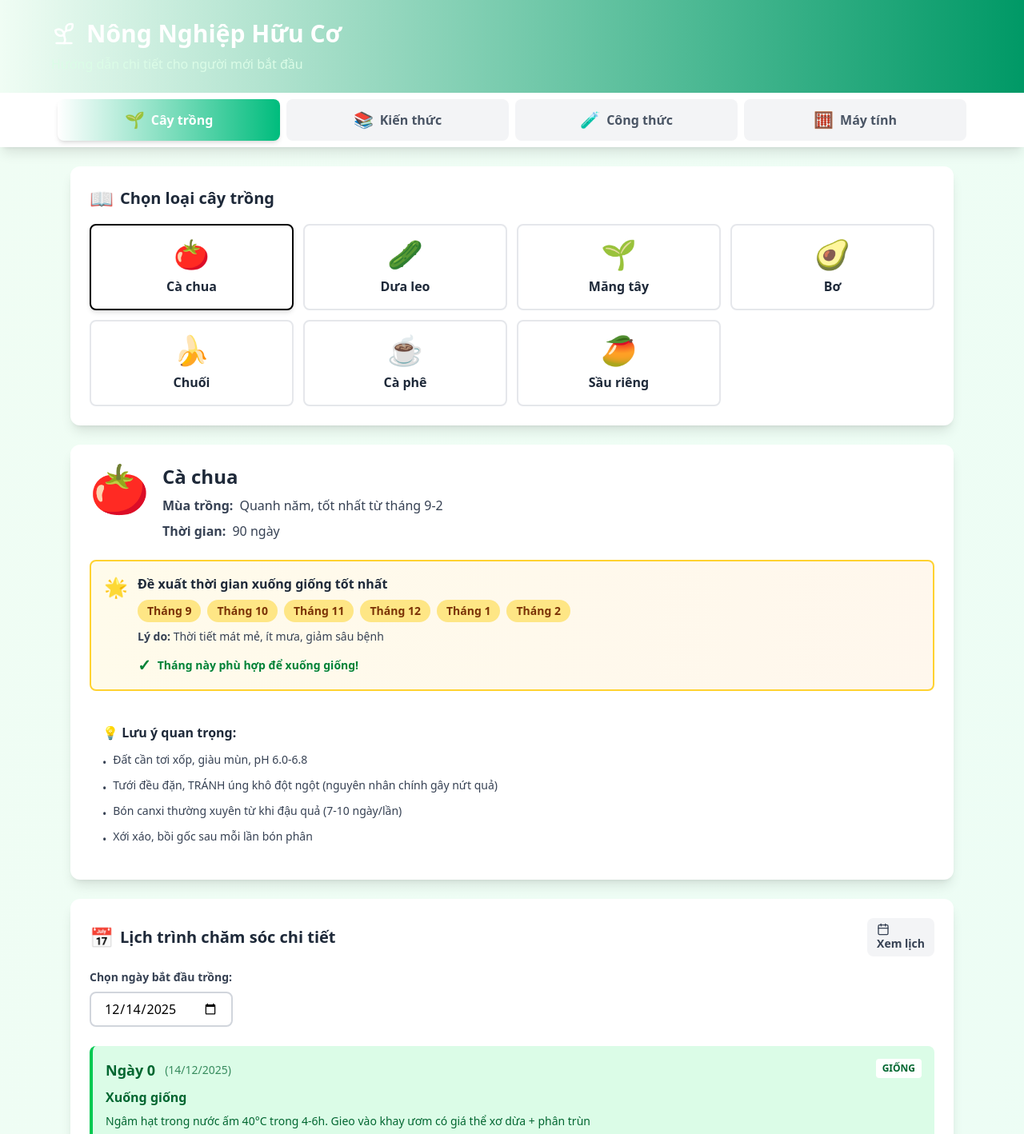
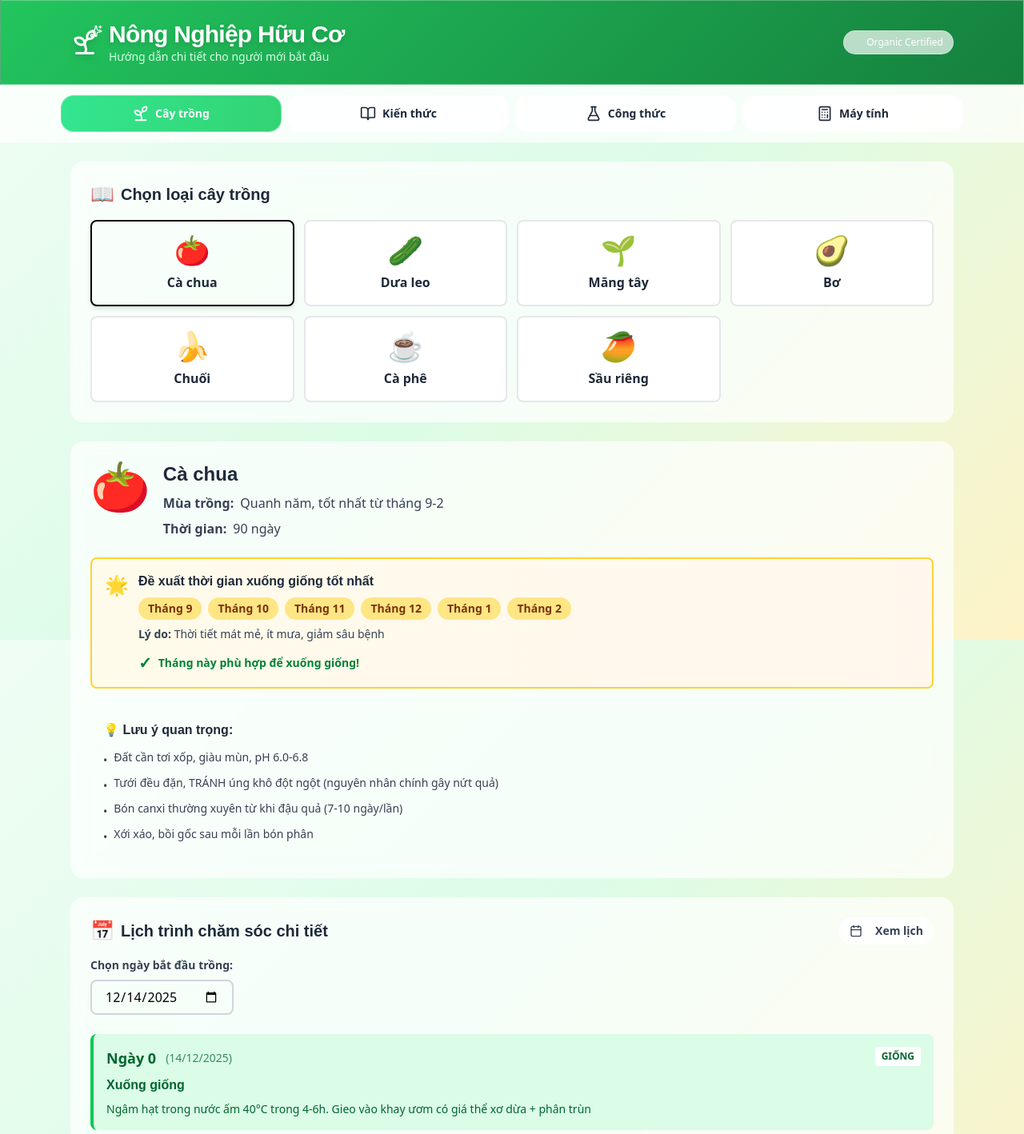
Before and after one commit to vuonem679-web/huuco, a React (Vite) app: page / in a window 1280 px wide. Shown: the top 1418 px of the page at 80% size. Built offline with nearby package versions, Linux system fonts and the light colour scheme.

Commit message:
fix: button color

```diff
--- a/src/App.jsx
+++ b/src/App.jsx
@@ -11,11 +11,11 @@ function App() {
   const [activeTab, setActiveTab] = useLocalStorage('activeTab', 'crops');
 
   return (
-    <div className="min-h-screen bg-gradient-to-br from-green-50 to-emerald-50 flex flex-col">
+    <div className="min-h-screen flex flex-col">
       <Header />
       <TabNavigation activeTab={activeTab} setActiveTab={setActiveTab} />
 
-      <main className="flex-1 max-w-6xl mx-auto w-full p-4 md:p-6">
+      <main className="flex-1 max-w-6xl mx-auto w-full p-4 md:p-6 animate-fadeInUp">
         {activeTab === 'crops' && <CropsTab />}
         {activeTab === 'knowledge' && <KnowledgeTab />}
         {activeTab === 'formulas' && <FormulasTab />}
--- a/src/components/common/Button.jsx
+++ b/src/components/common/Button.jsx
@@ -4,20 +4,23 @@ export default function Button({
     variant = 'primary',
     size = 'md',
     className = '',
+    icon: Icon,
     ...props
 }) {
-    const baseClasses = 'rounded-lg font-semibold transition-all active:scale-95';
+    const baseClasses = 'rounded-2xl font-semibold transition-all duration-300 active:scale-95 flex items-center justify-center gap-2 backdrop-blur-md';
 
     const variants = {
-        primary: 'bg-gradient-to-r from-primary-500 to-emerald-500 text-white hover:from-primary-600 hover:to-emerald-600 shadow-md',
-        secondary: 'bg-gray-100 text-gray-700 hover:bg-gray-200',
-        outline: 'border-2 border-primary-500 text-primary-600 hover:bg-primary-50'
+        primary: 'glass bg-gradient-to-r from-primary-400/80 to-primary-500/80 text-white hover:from-primary-500/90 hover:to-primary-600/90 shadow-soft hover:shadow-glow border border-white/20',
+        secondary: 'glass bg-white/40 text-gray-700 border border-white/30 hover:bg-white/60 shadow-soft hover:shadow-medium',
+        outline: 'glass border-2 border-primary-400/50 bg-white/20 text-primary-700 hover:bg-primary-400/30 hover:border-primary-500/70 shadow-soft',
+        ghost: 'glass-dark text-gray-100 hover:bg-white/10 border border-white/10',
+        accent: 'glass bg-gradient-to-r from-accent-300/80 to-accent-400/80 text-white hover:from-accent-400/90 hover:to-accent-500/90 shadow-soft hover:shadow-medium border border-white/20'
     };
 
     const sizes = {
         sm: 'px-3 py-1.5 text-sm',
-        md: 'px-4 py-2 text-base',
-        lg: 'px-6 py-3 text-lg'
+        md: 'px-5 py-2.5 text-base',
+        lg: 'px-7 py-3.5 text-lg'
     };
 
     return (
@@ -26,6 +29,7 @@ export default function Button({
             className={`${baseClasses} ${variants[variant]} ${sizes[size]} ${className}`}
             {...props}
         >
+            {Icon && <Icon className={`${size === 'sm' ? 'w-4 h-4' : size === 'lg' ? 'w-6 h-6' : 'w-5 h-5'} transition-transform duration-300 group-hover:scale-110`} />}
             {children}
         </button>
     );
--- a/src/components/common/Card.jsx
+++ b/src/components/common/Card.jsx
@@ -1,7 +1,15 @@
-export default function Card({ children, className = '' }) {
+export default function Card({ children, className = '', hover = true }) {
     return (
-        <div className={`bg-white rounded-xl shadow-lg p-4 md:p-6 ${className}`}>
-            {children}
+        <div
+            className={`
+        glass rounded-2xl shadow-medium border border-white/30
+        ${hover ? 'hover:shadow-strong hover:-translate-y-1 transition-all duration-300' : ''}
+        ${className}
+      `}
+        >
+            <div className="p-4 md:p-6">
+                {children}
+            </div>
         </div>
     );
 }
--- a/src/components/layout/Footer.jsx
+++ b/src/components/layout/Footer.jsx
@@ -1,19 +1,33 @@
-import { Leaf } from 'lucide-react';
+import { Leaf, Sparkles } from 'lucide-react';
 
 export default function Footer() {
     return (
-        <footer className="bg-gray-800 text-white p-4 md:p-6 mt-12">
-            <div className="max-w-6xl mx-auto text-center">
-                <div className="flex items-center justify-center gap-2 mb-2">
-                    <Leaf className="w-4 h-4 md:w-5 md:h-5 text-green-400" />
-                    <span className="font-semibold text-sm md:text-base">Nông Nghiệp Hữu Cơ</span>
+        <footer className="bg-gradient-to-r from-gray-900 to-gray-800 text-white mt-12 relative overflow-hidden">
+            {/* Decorative elements */}
+            <div className="absolute top-0 left-0 w-full h-1 bg-gradient-to-r from-primary-400 via-accent-400 to-primary-400"></div>
+
+            <div className="max-w-6xl mx-auto p-6 md:p-8 relative">
+                <div className="flex flex-col md:flex-row items-center justify-between gap-4">
+                    <div className="flex items-center gap-2 md:gap-3">
+                        <div className="relative">
+                            <Leaf className="w-5 h-5 md:w-6 md:h-6 text-primary-400" />
+                            <Sparkles className="w-3 h-3 absolute -top-1 -right-1 text-accent-300 animate-pulse" />
+                        </div>
+                        <div>
+                            <span className="font-display font-semibold text-base md:text-lg">Nông Nghiệp Hữu Cơ</span>
+                            <p className="text-gray-400 text-xs">Hướng dẫn chi tiết cho người mới bắt đầu</p>
+                        </div>
+                    </div>
+
+                    <div className="text-center md:text-right">
+                        <p className="text-gray-400 text-xs md:text-sm mb-1">
+                            Made with 💚 for sustainable farming
+                        </p>
+                        <p className="text-gray-500 text-xs">
+                            Lưu ý: Thông tin chỉ mang tính chất tham khảo
+                        </p>
+                    </div>
                 </div>
-                <p className="text-gray-400 text-xs md:text-sm">
-                    Hướng dẫn chi tiết cho người mới bắt đầu
-                </p>
-                <p className="text-gray-500 text-xs mt-2">
-                    Lưu ý: Thông tin chỉ mang tính chất tham khảo. Hãy điều chỉnh phù hợp với điều kiện địa phương.
-                </p>
             </div>
         </footer>
     );
--- a/src/components/layout/Header.jsx
+++ b/src/components/layout/Header.jsx
@@ -1,16 +1,31 @@
-import { Sprout } from 'lucide-react';
+import { Sprout, Sparkles } from 'lucide-react';
 
 export default function Header() {
     return (
-        <div className="bg-gradient-to-r from-primary-600 to-emerald-600 text-white p-4 md:p-6 shadow-lg">
-            <div className="max-w-6xl mx-auto">
-                <div className="flex items-center gap-2 md:gap-3 mb-1 md:mb-2">
-                    <Sprout className="w-6 h-6 md:w-8 md:h-8" />
-                    <h1 className="text-xl md:text-3xl font-bold">Nông Nghiệp Hữu Cơ</h1>
+        <div className="glass gradient-nature text-white shadow-strong sticky top-0 z-50 border-b border-white/20">
+            <div className="max-w-6xl mx-auto p-4 md:p-6">
+                <div className="flex items-center justify-between">
+                    <div className="flex items-center gap-2 md:gap-3">
+                        <div className="relative">
+                            <Sprout className="w-7 h-7 md:w-9 md:h-9 animate-float drop-shadow-lg" />
+                            <Sparkles className="w-3 h-3 md:w-4 md:h-4 absolute -top-1 -right-1 text-accent-200 animate-pulse" />
+                        </div>
+                        <div>
+                            <h1 className="text-xl md:text-3xl font-display font-bold tracking-tight drop-shadow-md">
+                                Nông Nghiệp Hữu Cơ
+                            </h1>
+                            <p className="text-green-100 text-xs md:text-sm font-light">
+                                Hướng dẫn chi tiết cho người mới bắt đầu
+                            </p>
+                        </div>
+                    </div>
+
+                    {/* Optional: Add user menu or settings here */}
+                    <div className="hidden md:flex items-center gap-2 glass px-3 py-1.5 rounded-full border border-white/20">
+                        <div className="w-2 h-2 bg-accent-300 rounded-full animate-pulse"></div>
+                        <span className="text-xs text-white font-medium">Organic Certified</span>
+                    </div>
                 </div>
-                <p className="text-green-100 text-sm md:text-base">
-                    Hướng dẫn chi tiết cho người mới bắt đầu
-                </p>
             </div>
         </div>
     );
--- a/src/components/layout/TabNavigation.jsx
+++ b/src/components/layout/TabNavigation.jsx
@@ -1,29 +1,59 @@
+import { Sprout, BookOpen, FlaskConical, Calculator } from 'lucide-react';
+
 export default function TabNavigation({ activeTab, setActiveTab }) {
     const tabs = [
-        { id: 'crops', label: 'Cây trồng', icon: '🌱' },
-        { id: 'knowledge', label: 'Kiến thức', icon: '📚' },
-        { id: 'formulas', label: 'Công thức', icon: '🧪' },
-        { id: 'calculator', label: 'Máy tính', icon: '🧮' }
+        { id: 'crops', label: 'Cây trồng', icon: Sprout, color: 'from-green-400/80 to-green-500/80' },
+        { id: 'knowledge', label: 'Kiến thức', icon: BookOpen, color: 'from-blue-400/80 to-blue-500/80' },
+        { id: 'formulas', label: 'Công thức', icon: FlaskConical, color: 'from-purple-400/80 to-purple-500/80' },
+        { id: 'calculator', label: 'Máy tính', icon: Calculator, color: 'from-yellow-400/80 to-yellow-500/80' }
     ];
 
     return (
-        <div className="bg-white shadow-lg sticky top-0 z-10">
+        <div className="glass sticky top-[88px] md:top-[104px] z-40 border-b border-white/30">
             <div className="max-w-6xl mx-auto">
-                {/* Mobile: Scrollable horizontal tabs */}
-                <div className="flex overflow-x-auto scrollbar-hide md:grid md:grid-cols-4 gap-1 md:gap-2 p-2">
-                    {tabs.map((tab) => (
+                {/* Desktop: Grid layout */}
+                <div className="hidden md:grid md:grid-cols-4 gap-2 p-3">
+                    {tabs.map((tab) => {
+                        const Icon = tab.icon;
+                        return (
                             <button
                                 key={tab.id}
                                 onClick={() => setActiveTab(tab.id)}
-                            className={`flex-shrink-0 flex items-center justify-center gap-2 py-3 px-4 md:px-6 rounded-lg font-semibold text-sm md:text-base transition-all whitespace-nowrap ${activeTab === tab.id
-                                    ? 'bg-gradient-to-r from-primary-500 to-emerald-500 text-white shadow-md'
-                                    : 'bg-gray-100 text-gray-600 hover:bg-gray-200'
+                                className={`group relative flex items-center justify-center gap-2 py-3 px-4 rounded-2xl font-semibold text-sm transition-all duration-300 backdrop-blur-md ${activeTab === tab.id
+                                    ? `bg-gradient-to-r ${tab.color} text-white shadow-medium hover:shadow-strong border border-white/30`
+                                    : 'glass bg-gray-200/70 text-gray-800 hover:bg-gray-300/80 border border-gray-300/50 shadow-soft'
                                     }`}
                             >
-                            <span className="text-lg md:text-xl">{tab.icon}</span>
-                            <span className="hidden sm:inline">{tab.label}</span>
+                                <Icon className={`w-5 h-5 transition-transform duration-300 ${activeTab === tab.id ? 'scale-110' : 'group-hover:scale-110'
+                                    }`} />
+                                <span>{tab.label}</span>
+                                {activeTab === tab.id && (
+                                    <div className="absolute -bottom-3 left-1/2 -translate-x-1/2 w-2 h-2 bg-white rounded-full shadow-glow"></div>
+                                )}
                             </button>
-                    ))}
+                        );
+                    })}
+                </div>
+
+                {/* Mobile: Horizontal scroll */}
+                <div className="flex md:hidden overflow-x-auto scrollbar-hide gap-2 p-2">
+                    {tabs.map((tab) => {
+                        const Icon = tab.icon;
+                        return (
+                            <button
+                                key={tab.id}
+                                onClick={() => setActiveTab(tab.id)}
+                                className={`flex-shrink-0 flex flex-col items-center gap-1 py-3 px-4 rounded-2xl font-semibold text-xs transition-all duration-300 min-w-[80px] backdrop-blur-md ${activeTab === tab.id
+                                    ? `bg-gradient-to-r ${tab.color} text-white shadow-medium border border-white/30`
+                                    : 'glass bg-gray-200/70 text-gray-800 border border-gray-300/50 shadow-soft'
+                                    }`}
+                            >
+                                <Icon className={`w-5 h-5 transition-transform duration-300 ${activeTab === tab.id ? 'scale-110' : ''
+                                    }`} />
+                                <span className="whitespace-nowrap">{tab.label}</span>
+                            </button>
+                        );
+                    })}
                 </div>
             </div>
         </div>
--- a/src/index.css
+++ b/src/index.css
@@ -1,7 +1,23 @@
 @import "tailwindcss";
+@import url('https://fonts.googleapis.com/css2?family=Montserrat:wght@300;400;500;600;700;800&display=swap');
 
-/* Custom scrollbar */
+
+/* Glassmorphism utility */
 @layer utilities {
+  .glass {
+    background: rgba(255, 255, 255, 0.7);
+    backdrop-filter: blur(10px);
+    -webkit-backdrop-filter: blur(10px);
+    border: 1px solid rgba(255, 255, 255, 0.3);
+  }
+
+  .glass-dark {
+    background: rgba(0, 0, 0, 0.3);
+    backdrop-filter: blur(10px);
+    -webkit-backdrop-filter: blur(10px);
+    border: 1px solid rgba(255, 255, 255, 0.1);
+  }
+
   .scrollbar-hide::-webkit-scrollbar {
     display: none;
   }
@@ -10,4 +26,39 @@
     -ms-overflow-style: none;
     scrollbar-width: none;
   }
+
+  .gradient-nature {
+    background: linear-gradient(135deg, #22c55e 0%, #15803d 100%);
+  }
+
+  .gradient-earth {
+    background: linear-gradient(135deg, #fbbf24 0%, #d97706 100%);
+  }
+
+  .gradient-forest {
+    background: linear-gradient(135deg, #4ade80 0%, #16a34a 100%);
+  }
 }
+
+/* Smooth transitions */
+* {
+  transition-timing-function: cubic-bezier(0.4, 0, 0.2, 1);
+}
+
+/* Body background */
+body {
+  font-family: 'Montserrat', system-ui, sans-serif;
+  background: linear-gradient(135deg, #f0fdf4 0%, #dcfce7 50%, #fef3c7 100%);
+  background-attachment: fixed;
+}
+
+/* Headings */
+h1,
+h2,
+h3,
+h4,
+h5,
+h6 {
+  font-family: 'Montserrat', sans-serif;
+  font-weight: 600;
+}
--- a/tailwind.config.js
+++ b/tailwind.config.js
@@ -18,7 +18,61 @@ export default {
                     700: '#15803d',
                     800: '#166534',
                     900: '#14532d',
+                },
+                accent: {
+                    50: '#fef3c7',
+                    100: '#fde68a',
+                    200: '#fcd34d',
+                    300: '#fbbf24',
+                    400: '#f59e0b',
+                    500: '#d97706',
+                },
+                earth: {
+                    50: '#faf5f0',
+                    100: '#f5ebe0',
+                    200: '#e8d5c4',
+                    300: '#d4b5a0',
+                    400: '#c09578',
+                    500: '#a67c5c',
                 }
+            },
+            fontFamily: {
+                sans: ['Montserrat', 'system-ui', 'sans-serif'],
+                display: ['Montserrat', 'sans-serif'],
+            },
+            boxShadow: {
+                'soft': '0 2px 15px -3px rgba(0, 0, 0, 0.07), 0 10px 20px -2px rgba(0, 0, 0, 0.04)',
+                'medium': '0 4px 20px -3px rgba(0, 0, 0, 0.1), 0 10px 30px -5px rgba(0, 0, 0, 0.08)',
+                'strong': '0 10px 40px -3px rgba(0, 0, 0, 0.15), 0 20px 50px -10px rgba(0, 0, 0, 0.12)',
+                'glow': '0 0 20px rgba(34, 197, 94, 0.3)',
+                'glow-lg': '0 0 30px rgba(34, 197, 94, 0.4)',
+            },
+            animation: {
+                'fadeInUp': 'fadeInUp 0.5s ease-out',
+                'scaleIn': 'scaleIn 0.3s ease-out',
+                'float': 'float 3s ease-in-out infinite',
+                'glow': 'glow 2s ease-in-out infinite',
+            },
+            keyframes: {
+                fadeInUp: {
+                    '0%': { opacity: '0', transform: 'translateY(20px)' },
+                    '100%': { opacity: '1', transform: 'translateY(0)' },
+                },
+                scaleIn: {
+                    '0%': { opacity: '0', transform: 'scale(0.9)' },
+                    '100%': { opacity: '1', transform: 'scale(1)' },
+                },
+                float: {
+                    '0%, 100%': { transform: 'translateY(0)' },
+                    '50%': { transform: 'translateY(-10px)' },
+                },
+                glow: {
+                    '0%, 100%': { boxShadow: '0 0 5px rgba(34, 197, 94, 0.5)' },
+                    '50%': { boxShadow: '0 0 20px rgba(34, 197, 94, 0.8)' },
+                },
+            },
+            backdropBlur: {
+                xs: '2px',
             }
         }
     },
```
Lines whose indentation alone changed are shown as unchanged.
